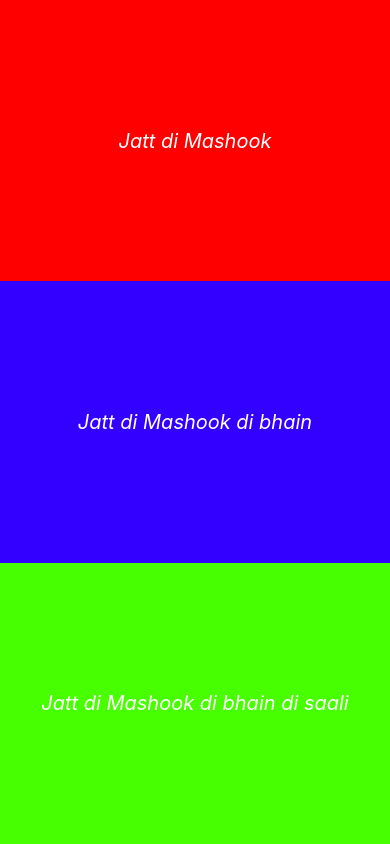
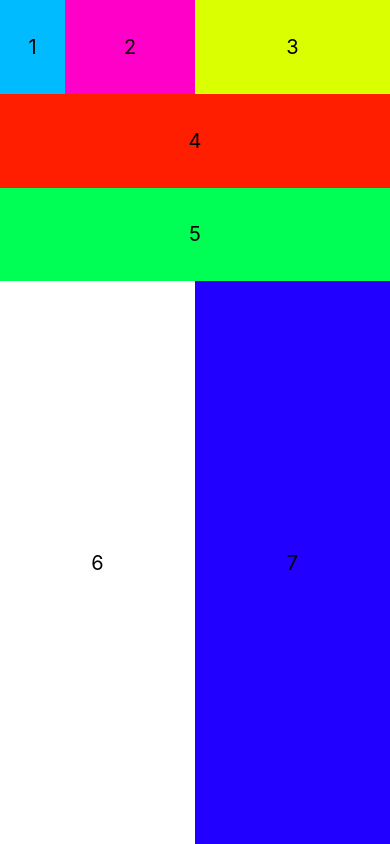
Before and after one commit to dipanc1/first-react-native-app, a React Native app: screen / in a window 390 px wide. Built offline with nearby package versions, Linux system fonts and the light colour scheme.

Commit message:
exercise done

```diff
--- a/App.js
+++ b/App.js
@@ -18,20 +18,47 @@ const App = () => {
 
   return (
     <View style={styles.body}>
+      <View style={styles.view11}>
+
         <View style={styles.view1}>
           <Text style={styles.text}>
-          Jatt di Mashook
+            1
           </Text>
         </View>
         <View style={styles.view2}>
           <Text style={styles.text}>
-          Jatt di Mashook di bhain
+            2
           </Text>
         </View>
         <View style={styles.view3}>
           <Text style={styles.text}>
-          Jatt di Mashook di bhain di saali
+            3
           </Text>
+        </View>
+      </View>
+      <View style={styles.view22}>
+        <View style={styles.view4}>
+          <Text style={styles.text}>
+            4
+          </Text>
+        </View>
+        <View style={styles.view5}>
+          <Text style={styles.text}>
+            5
+          </Text>
+        </View>
+      </View>
+      <View style={styles.view33}>
+        <View style={styles.view6}>
+          <Text style={styles.text}>
+            6
+          </Text>
+        </View>
+        <View style={styles.view7}>
+          <Text style={styles.text}>
+            7
+          </Text>
+        </View>
       </View>
     </View>
   );
@@ -45,28 +72,63 @@ const styles = StyleSheet.create({
     alignItems: 'stretch',
     justifyContent: 'center',
   },
+  view11: {
+    flex: 1,
+    flexDirection: 'row',
+  },
+  view22: {
+    flex: 2,
+    flexDirection: 'column',
+  },
+  view33: {
+    flex: 6,
+    flexDirection: 'row',
+  },
   view1: {
-    flex:1,
-    backgroundColor: '#f00',
+    flex: 1,
+    backgroundColor: '#00bbff',
     alignItems: 'center',
     justifyContent: 'center',
   },
   view2: {
-    flex:1,
-    backgroundColor: '#3300ff',
+    flex: 2,
+    backgroundColor: '#ff00c8',
     alignItems: 'center',
     justifyContent: 'center',
   },
   view3: {
-    flex:1,
-    backgroundColor: '#48ff00',
+    flex: 3,
+    backgroundColor: '#d9ff00',
+    alignItems: 'center',
+    justifyContent: 'center',
+  },
+  view4: {
+    flex: 1,
+    backgroundColor: '#ff1e00',
+    alignItems: 'center',
+    justifyContent: 'center',
+  },
+  view5: {
+    flex: 1,
+    backgroundColor: '#00ff55',
+    alignItems: 'center',
+    justifyContent: 'center',
+  },
+  view6: {
+    flex: 1,
+    backgroundColor: '#ffffff',
+    alignItems: 'center',
+    justifyContent: 'center',
+  },
+  view7: {
+    flex: 1,
+    backgroundColor: '#2200ff',
     alignItems: 'center',
     justifyContent: 'center',
   },
   text: {
-    color: '#fff',
+    color: '#000000',
     fontSize: 20,
-    fontStyle: 'italic',
     margin: 20,
   },
 });
```
Lines whose indentation alone changed are shown as unchanged.
